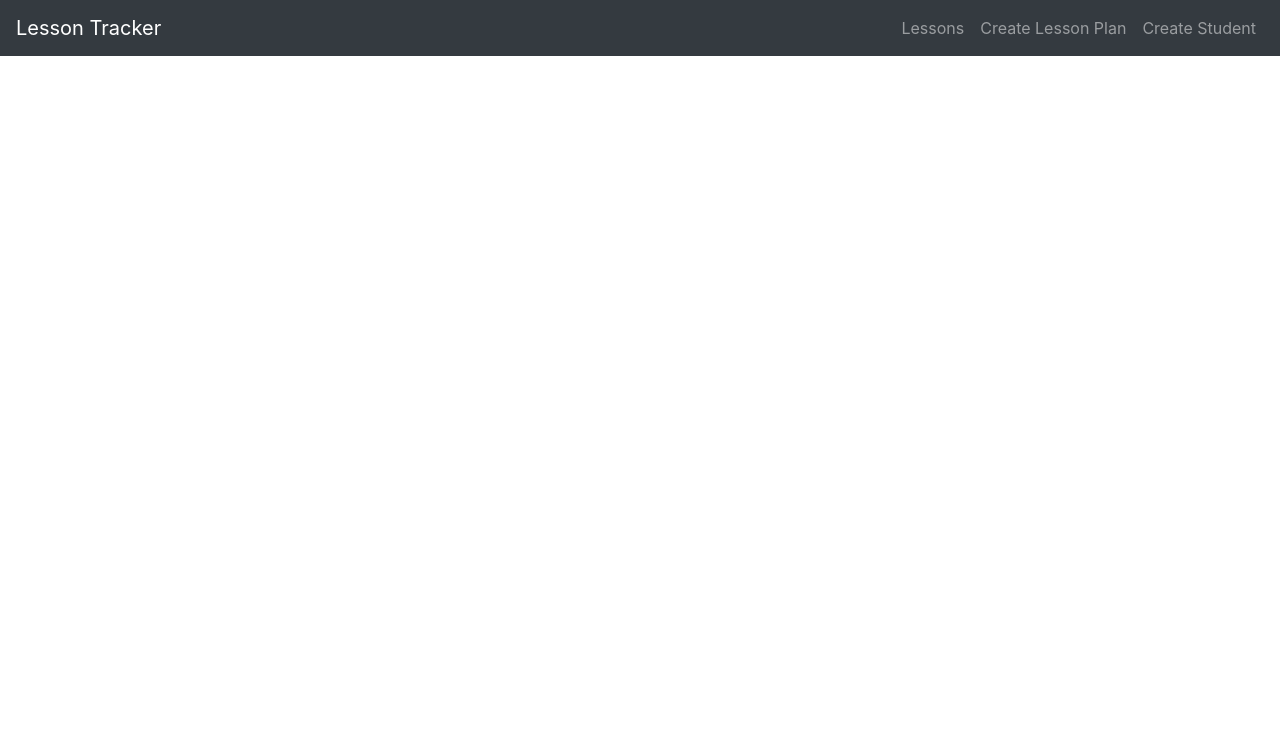
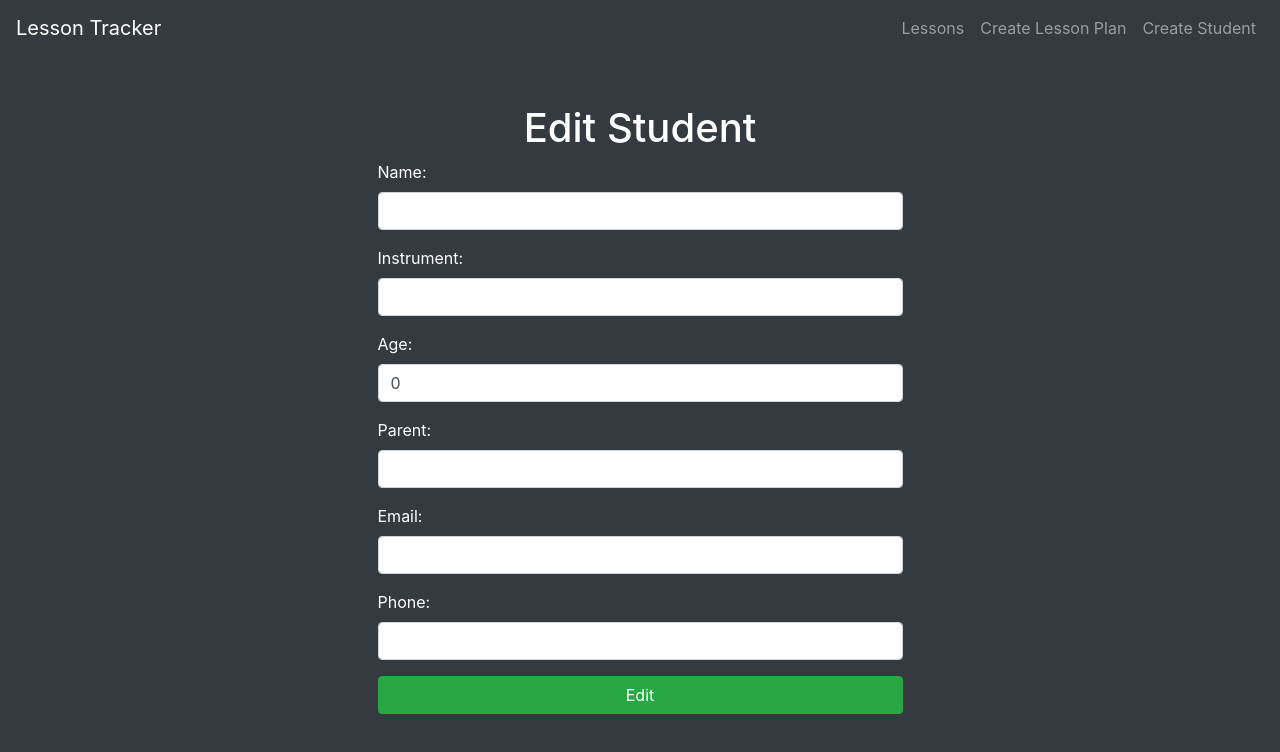
Before and after one commit to alto4/LessonTracker, a React (Create React App) app: page /student/edit/1 in a window 1280 px wide. Shown: the top 752 px of the page. Built offline with nearby package versions, Linux system fonts and the light colour scheme; no server answers.

Commit message:
Edit student page added.

```diff
--- a/src/App.js
+++ b/src/App.js
@@ -6,21 +6,26 @@ import 'bootstrap/dist/css/bootstrap.min.css';
 // Import components
 import Navbar from './components/Navbar';
 import Lessons from './components/Lessons';
-import EditLesson from './components/EditLesson';
 import CreateLesson from './components/CreateLesson';
 import CreateStudent from './components/CreateStudent';
+import EditLesson from './components/EditLesson';
+import EditStudent from './components/EditStudent';
 
 function App() {
   return (
+    <div className="bg-dark pb-5 text-white">
       <Router>
         <Navbar />
         <div className="container my-5">
           <Route path='/' exact component={Lessons} />
           <Route path='/edit/:id' exact component={EditLesson} />
+          <Route path='/student/edit/:id' exact component={EditStudent} />
           <Route path='/create' exact component={CreateLesson} />
           <Route path='/student' exact component={CreateStudent} />
         </div>
       </Router>
+    </div>
+
   );
 }
 
--- /dev/null
+++ b/src/components/EditStudent.js
@@ -0,0 +1,180 @@
+import React, { Component } from 'react';
+
+import axios from 'axios';
+class EditStudent extends Component {
+  constructor(props) {
+    super(props);
+
+    // Bind state to event handler callbacks
+    this.onChangeName = this.onChangeName.bind(this);
+    this.onChangeInstrument = this.onChangeInstrument.bind(this);
+    this.onChangeAge= this.onChangeAge.bind(this);
+    this.onChangeParent = this.onChangeParent.bind(this);
+    this.onChangeEmail = this.onChangeEmail.bind(this);
+    this.onChangePhone = this.onChangePhone.bind(this);
+    this.onSubmit = this.onSubmit.bind(this);
+    // State management for new lesson
+    this.state = {
+      name: '',
+      instrument: '',
+      age: 0,
+      parent: '',
+      email: '',
+      phone: ''
+    }
+  }
+
+  // componentDidMount
+  componentDidMount() {
+    // Get all data for current lesson
+    axios.get(`http://localhost:5000/students/${this.props.match.params.id}`)
+      .then(res => {
+        this.setState({
+          name: res.data.name,
+          instrument: res.data.instrument,
+          age: res.data.age,
+          parent: res.data.parent,
+          email: res.data.email,
+          phone: res.data.phone
+        })
+      })
+      .catch(function(error) {
+        console.log(error);
+      })
+  }
+  // onChangeName
+  onChangeName(e) {
+    this.setState({
+      name: e.target.value,
+    });
+  }
+
+  // onChangeInstrument
+  onChangeInstrument(e) {
+    this.setState({
+      instrument: e.target.value,
+    });
+  }
+
+  // onChangeLength
+  onChangeAge(e) {
+    this.setState({
+      length: e.target.value,
+    });
+  }
+
+  // onChangeParent
+  onChangeParent(e) {
+    this.setState({
+      parent: e.target.value,
+    });
+  }
+
+  // onChangeEmail
+  onChangeEmail(e) {
+    this.setState({
+      email: e.target.value,
+    });
+  }
+
+  // onChangePhone
+  onChangePhone(e) {
+    this.setState({
+      phone: e.target.value,
+    });
+  }
+
+  // onSubmit
+  onSubmit(e) {
+    e.preventDefault();
+
+    const student = {
+      "name": this.state.name,
+      "instrument": this.state.instrument,
+      "age": this.state.age,
+      "parent": this.state.parent,
+      "email": this.state.email,
+      "phone": this.state.phone
+    }
+
+     console.log(student);
+
+     // Add student to database
+      axios.post(`http://localhost:5000/students/update/${this.props.match.params.id}`, student)
+       .then(res => console.log(res.data));
+
+     this.setState({
+      name: '',
+      instrument: '',
+      age: 0,
+      parent: '',
+      email: '',
+      phone: ''
+     })
+
+     window.location ='/';
+  }
+
+  render() {
+    return (
+      <div>
+        <h1 className="text-center mx-auto">Edit Student</h1>
+        <form className="col-lg-6 col-md-8 mx-auto" onSubmit={this.onSubmit}>
+          <div className="form-group">
+              <label>Name: </label>
+              <input
+                type="text" className="form-control"
+                value={this.state.name}
+                onChange={this.onChangeName}
+              />
+          </div>
+          <div className="form-group">
+              <label>Instrument: </label>
+              <input
+                type="text" className="form-control"
+                value={this.state.instrument}
+                onChange={this.onChangeInstrument}
+              />
+          </div>
+          <div className="form-group">
+              <label>Age: </label>
+              <input
+                type="text" className="form-control"
+                value={this.state.age}
+                onChange={this.onChangeAge}
+              />
+          </div>
+          <div className="form-group">
+              <label>Parent: </label>
+              <input
+                type="text" className="form-control"
+                value={this.state.parent}
+                onChange={this.onChangeParent}
+              />
+          </div>
+          <div className="form-group">
+              <label>Email: </label>
+              <input
+                type="text" className="form-control"
+                value={this.state.email}
+                onChange={this.onChangeEmail}
+              />
+          </div>
+          <div className="form-group">
+              <label>Phone: </label>
+              <input
+                type="text" className="form-control"
+                value={this.state.phone}
+                onChange={this.onChangePhone}
+              />
+          </div>
+          <div className="form-group">
+            <input type="submit" value="Edit" className="btn btn-success btn-block"/>
+          </div>
+        </form>
+      </div>
+    )
+  }
+}
+
+export default EditStudent;
--- a/src/components/Lesson.js
+++ b/src/components/Lesson.js
@@ -8,7 +8,7 @@ const Lesson = (props) => {
   const lessonLink = `/edit/${_id}`;
 
   return (
-   <div className="card text-center col-3 p-4 m-3">
+   <div className="card text-center col-3 p-4 m-3 text-dark">
      <h3>{student}</h3>
      <h5>{date.substring(0,10)} at 4PM <span className="small">({length}m)</span></h5>
     <p className="p-3">{plan}</p>
```
Also changed, not shown: src/components/Students.js (added, +55 -0 lines), 1 other file (tests, documents, lock files or other folders). Lines whose indentation alone changed are shown as unchanged.
